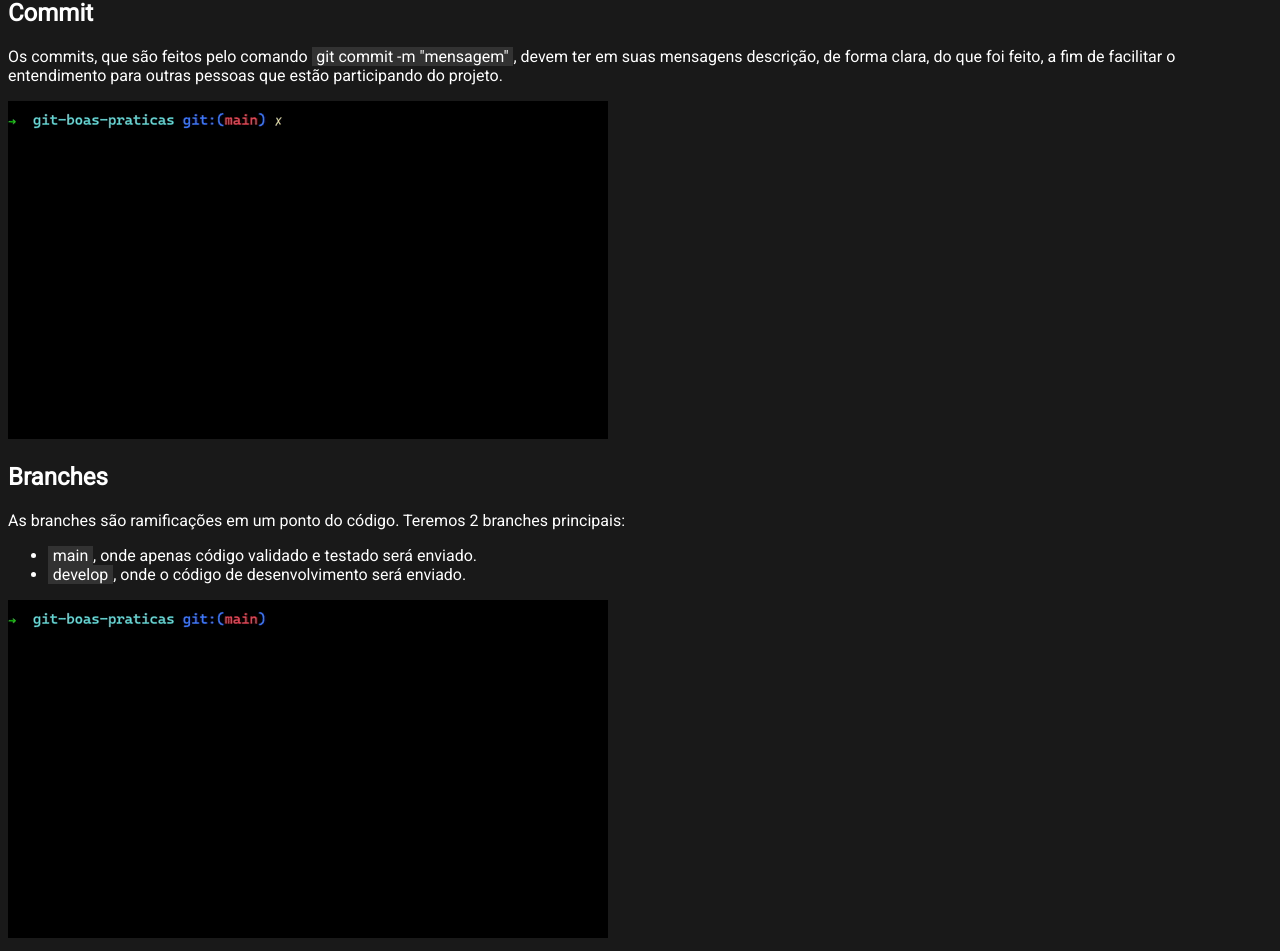
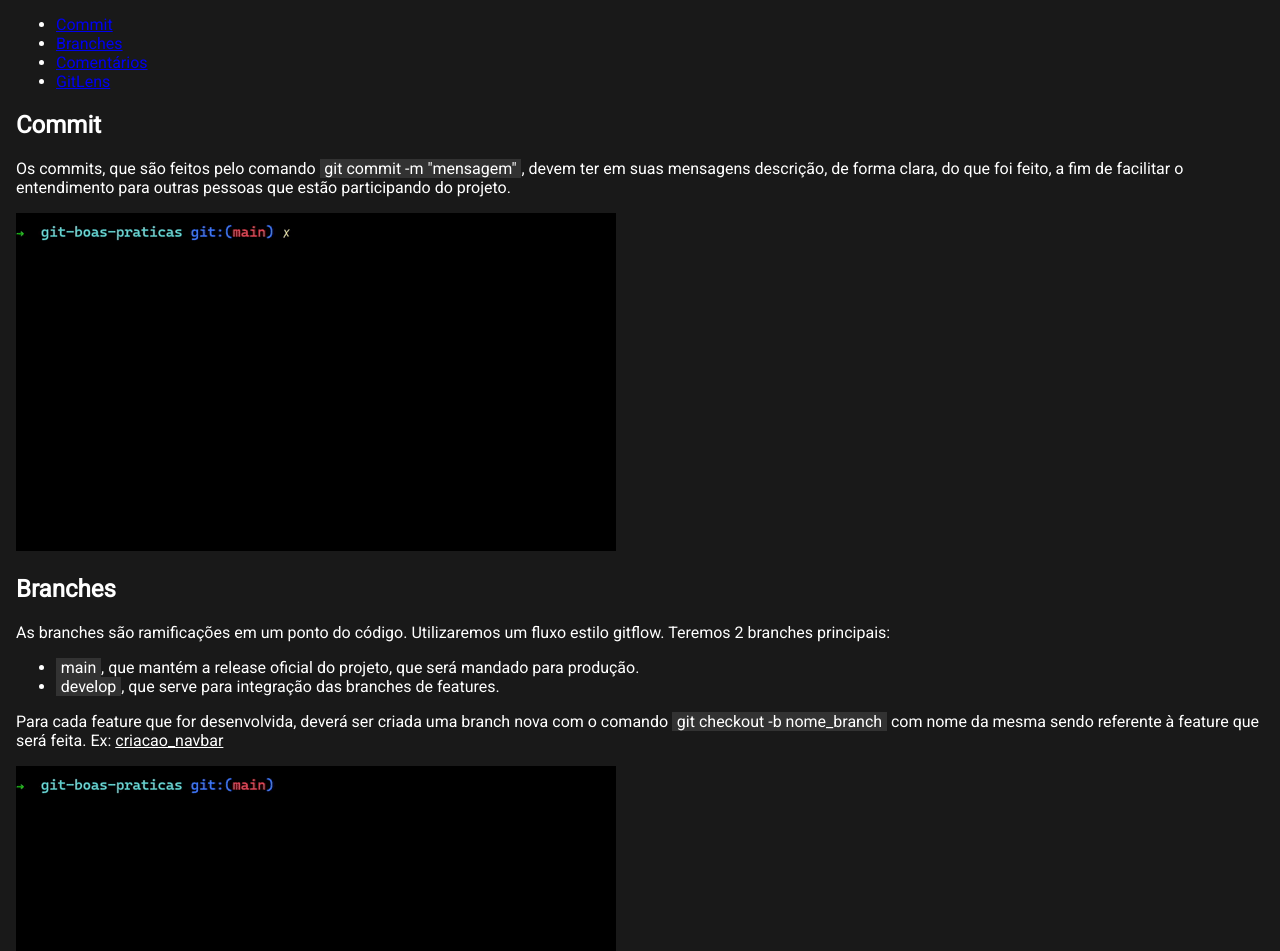
Before and after one commit to phgrund/git-boas-praticas, a website built with Vite: page index.html in a window 1280 px wide. Shown: the part 82-1033 px from the top of the page. Built offline with nearby package versions, Linux system fonts and the light colour scheme.

Commit message:
adicionado comentários e gitlens, alterado branches

```diff
--- a/index.html
+++ b/index.html
@@ -10,11 +10,26 @@
     <title>Boas Práticas Git</title>
   </head>
   <body>
+    <main>
       <h1 class="text-center">
         Boas Práticas Git
       </h1>
+      <ul class="summary">
+        <li>
+          <a href="#commit">Commit</a>
+        </li>
+        <li>
+          <a href="#branches">Branches</a>
+        </li>
+        <li>
+          <a href="#comentarios">Comentários</a>
+        </li>
+        <li>
+          <a href="#gitlens">GitLens</a>
+        </li>
+      </ul>
       <section>
-      <h2>Commit</h2>
+        <h2 id="commit">Commit</h2>
         <p>
           Os commits, que são feitos pelo comando <span class="command">git commit -m "mensagem"</span>,
           devem ter em suas mensagens descrição, de forma clara, do que foi feito, a fim de facilitar o entendimento
@@ -23,23 +38,47 @@
         <img src="images/commit.gif" alt="Commit" />
       </section>
       <section>
-      <h2>Branches</h2>
+        <h2 id="branches">Branches</h2>
         <p>
-        As branches são ramificações em um ponto do código.
+          As branches são ramificações em um ponto do código. Utilizaremos um fluxo estilo gitflow.
           Teremos 2 branches principais:
+        </p>
         <ul>
           <li>
             <span class="command">main</span>,
-            onde apenas código validado e testado será enviado.
+            que mantém a release oficial do projeto, que será mandado para produção.
           </li>
           <li>
             <span class="command">develop</span>,
-            onde o código de desenvolvimento será enviado.
+            que serve para integração das branches de features.
           </li>
         </ul>
+        <p>
+          Para cada feature que for desenvolvida, deverá ser criada uma branch nova com o comando
+          <span class="command">git checkout -b nome_branch</span>
+          com nome da mesma sendo referente à feature que será feita.
+          Ex: <span class="text-underline">criacao_navbar</span>
         </p>
         <img src="images/branches.gif" alt="Branches" />
       </section>
+      <section>
+        <h2 id="comentarios">Comentários</h2>
+        <p>
+          Sem entrar muito em boas práticas de programação, comentários em código antigo devem ser evitados,
+          já que o próprio git mantém histórico das modificações.
+        </p>
+      </section>
+      <section>
+        <h2 id="gitlens">GitLens</h2>
+        <p>
+          Uma extensão muito útil para o VsCode é o GitLens, que exibe as diferenças do código de um commit para o outro.
+        </p>
+        <img src="https://raw.githubusercontent.com/eamodio/vscode-gitlens/main/images/docs/revision-navigation.gif" alt="GitLens" />
+      </section>
+    </main>
+    <footer class="text-center">
+      Feito por Paulo Henrique
+    </footer>
     <script type="module" src="/main.js"></script>
   </body>
 </html>
--- a/style.css
+++ b/style.css
@@ -1,7 +1,20 @@
+* {
+  box-sizing: content-box;
+}
+
+html {
+  scroll-behavior: smooth;
+}
+
 body {
   background-color: rgb(25, 25, 25);
   color: white;
   font-family: 'Roboto', sans-serif;
+  margin: 0;
+}
+
+main {
+  padding: 1rem;
 }
 
 .text-center {
@@ -16,3 +29,17 @@ body {
 img {
   max-width: 100%;
 }
+
+.summary {
+  color: white;
+  text-decoration: none !important;
+}
+
+.text-underline {
+  text-decoration: underline;
+}
+
+footer {
+  background-color: rgb(50, 50, 50);
+  padding: 1rem;
+}
--- a/teste.txt
+++ /dev/null
@@ -1 +0,0 @@
-arquivo existente apenas na develop
```
Lines whose indentation alone changed are shown as unchanged.
